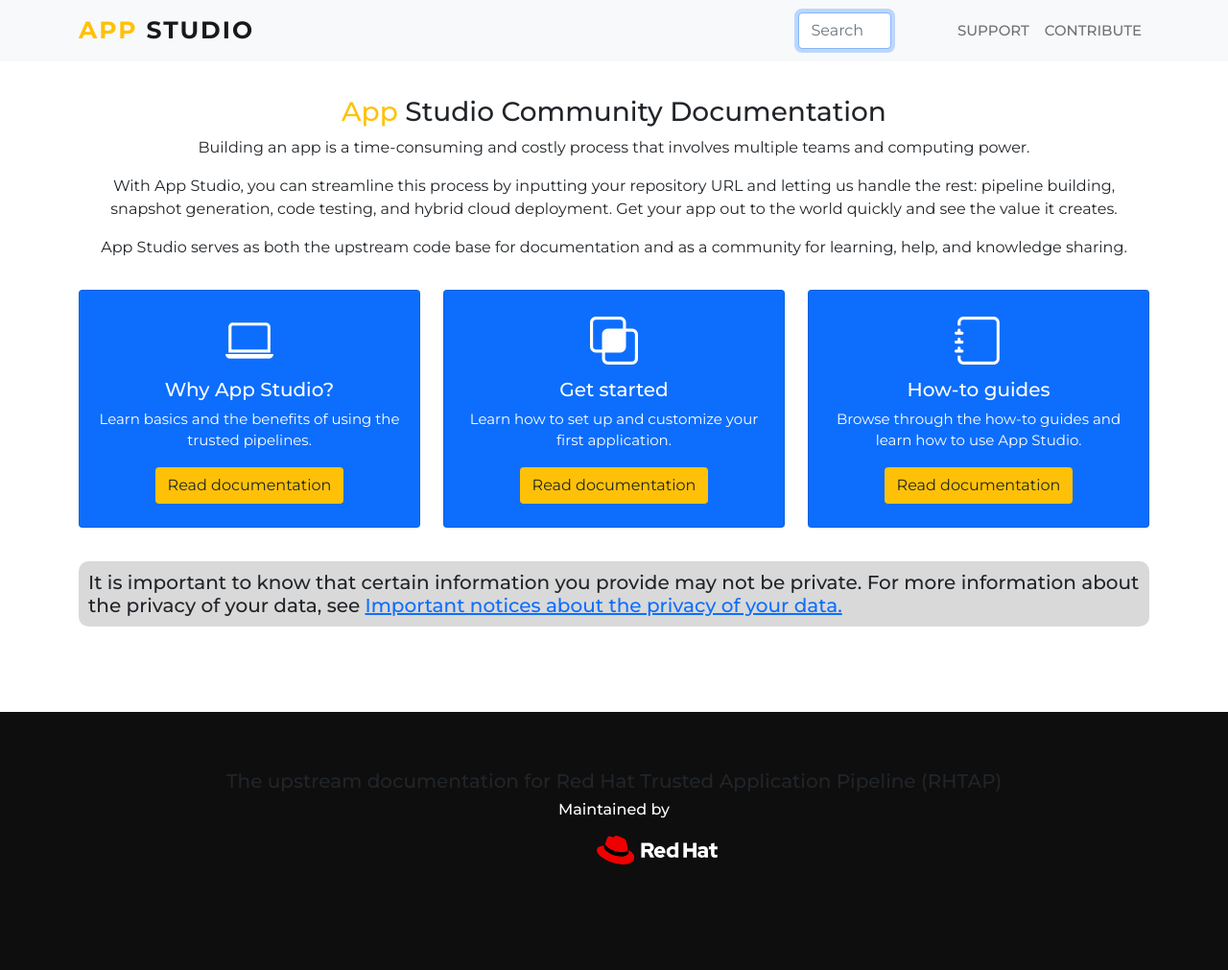
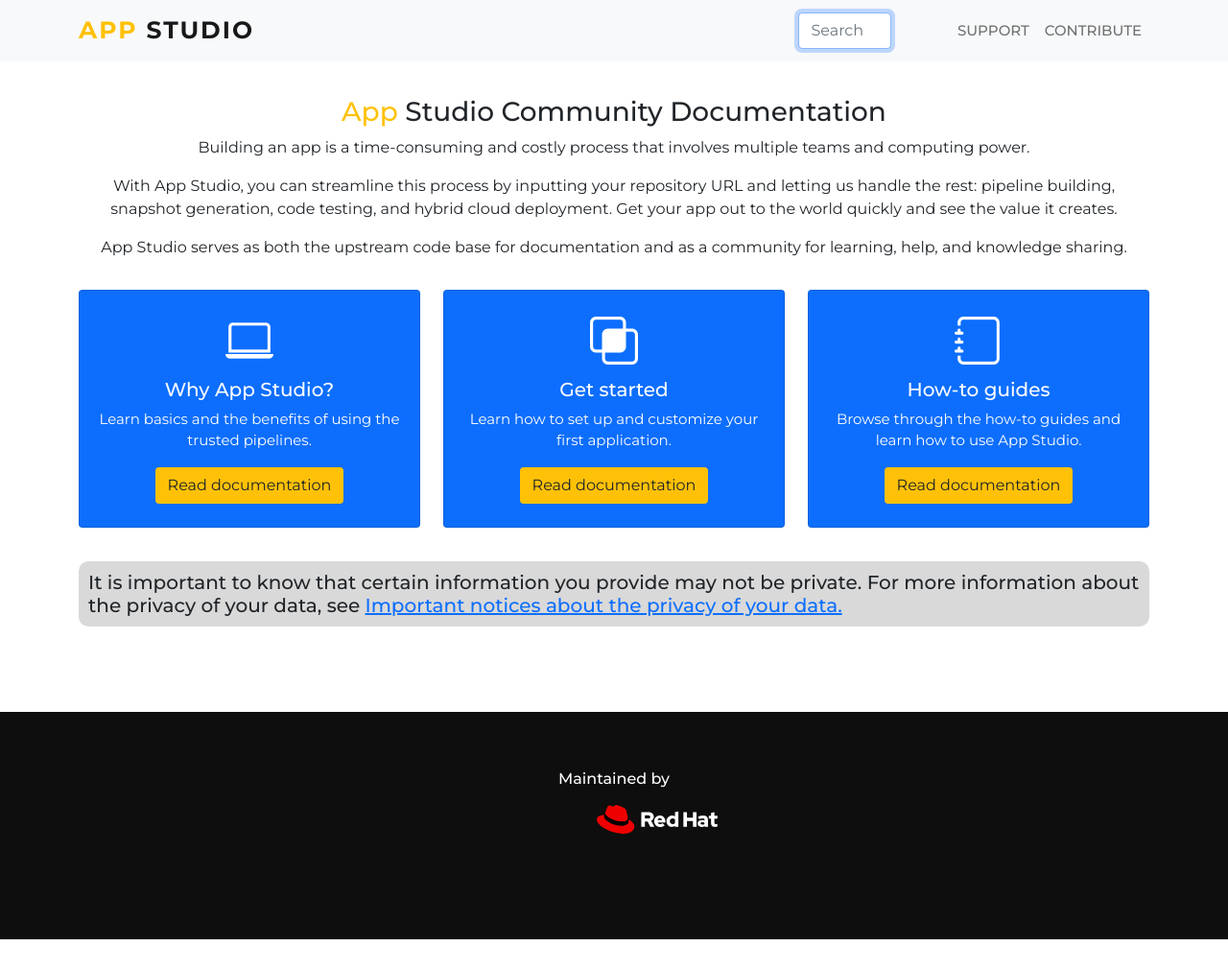
Before and after one commit to redhat-appstudio/appstudio.docs.ui.io, a Jekyll site: the page built from index.html, in a window 1280 px wide and 1011 px high. Shown: the whole window at 96% size. Built offline with Jekyll 4.4.1, drawn with Linux system fonts in a browser that asks for light colours; nearby versions of some CDN libraries.

Commit message:
Update footer.html

```diff
--- a/_includes/footer.html
+++ b/_includes/footer.html
@@ -1,7 +1,6 @@
 <div class="container">
     <div class="row">
     </div class="col-md-3">
-    <h5 text-center text-white> The upstream documentation for Red Hat Trusted Application Pipeline (RHTAP) </h3>
     <h6 class="text-white">Maintained by</h6>
     <img src="{{site.url}}/img/Logo-RedHat.svg" alt="Red Hat">
 </div>
```
